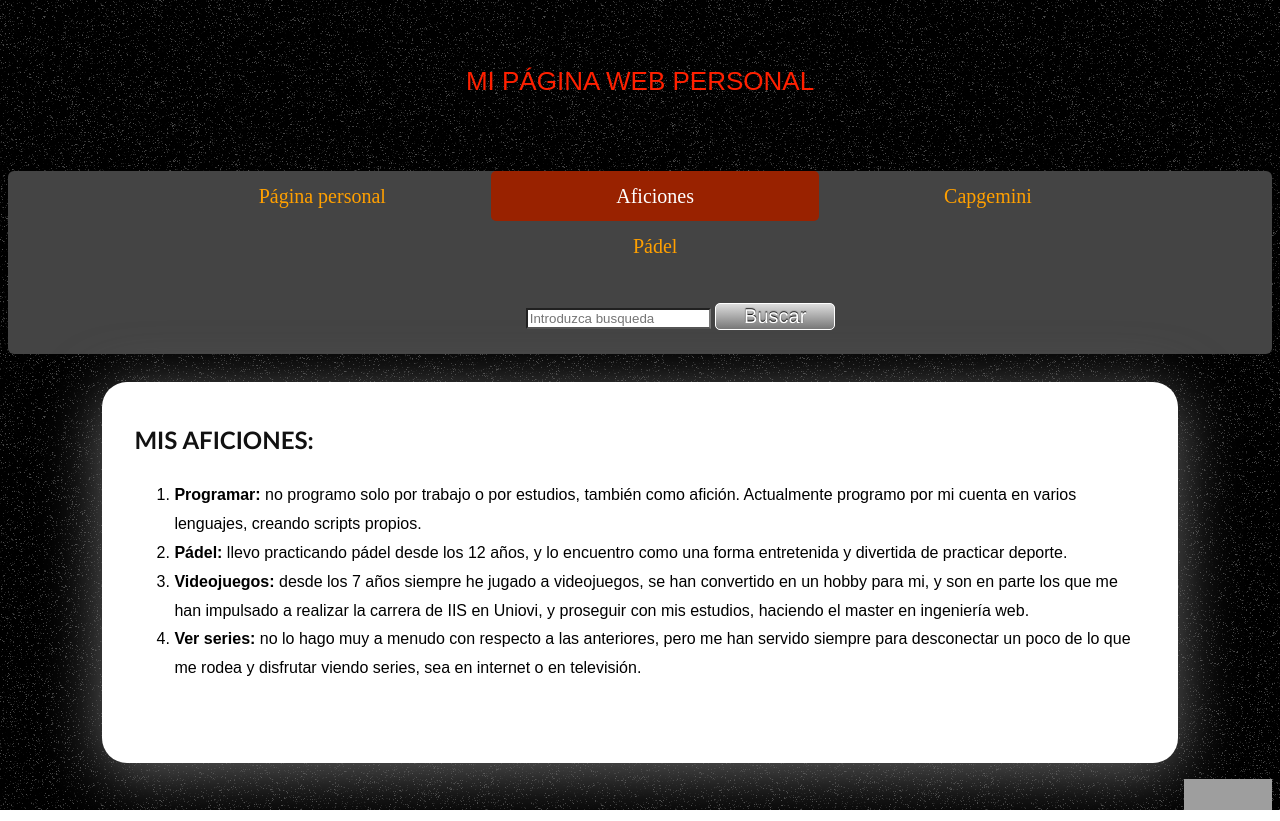
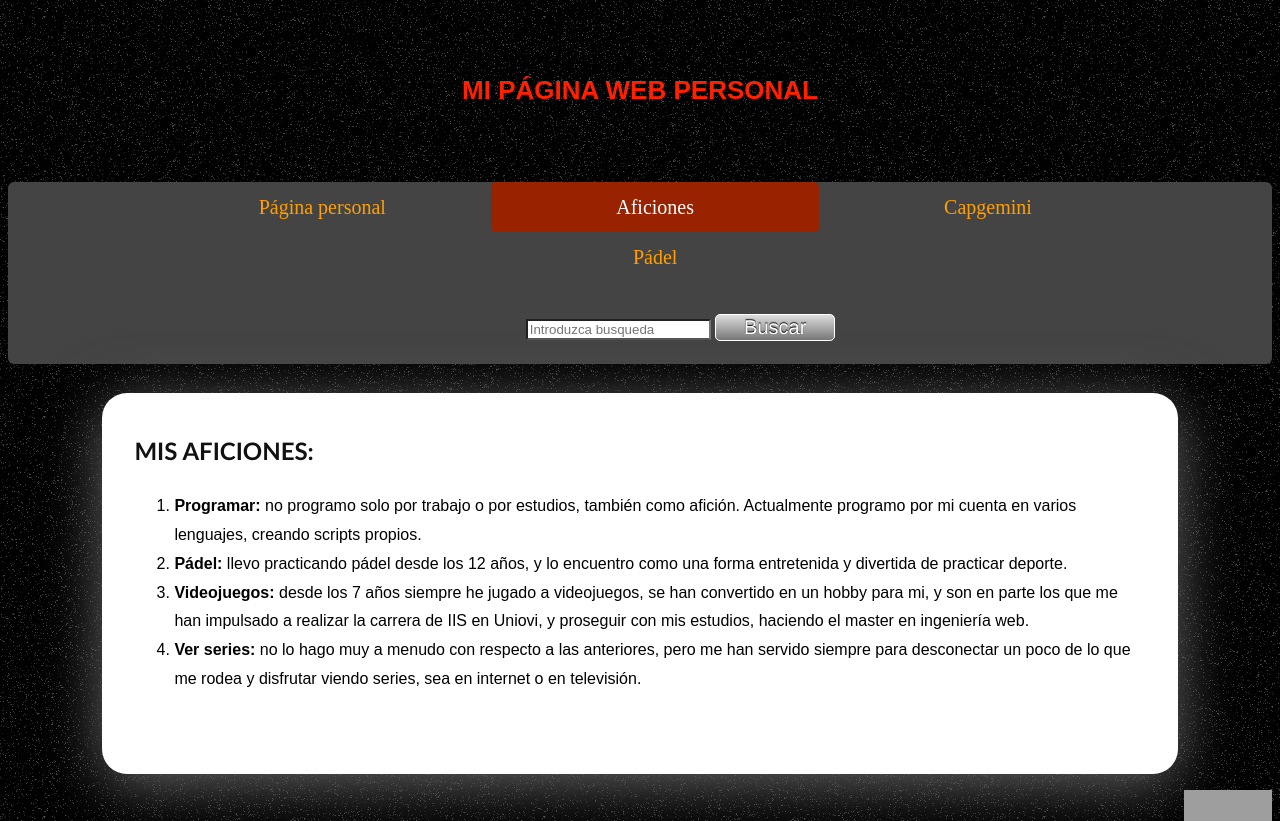
Before and after one commit to UO250788/webusabilidad, a plain HTML site: page aficiones.html in a window 1280 px wide. Shown: the top 821 px of the page. Drawn offline with nearby package versions, Linux system fonts and the light colour scheme; grey boxes are pictures that could not be loaded.

Commit message:
Cambios h1

```diff
--- a/aficiones.html
+++ b/aficiones.html
@@ -14,7 +14,7 @@
 </head>
 
 <body>
-    <header>Mi Página Web Personal</header>
+    <h1>Mi Página Web Personal</h1>
 
         <nav>
             <ul>
--- a/estilo.css
+++ b/estilo.css
@@ -22,7 +22,7 @@ h2 {
       text-transform: uppercase;
 }
 
-header {
+h1 {
       font-family: Arial, "Helvetica Neue", Helvetica, sans-serif;
       color: #ff2000;
       background-color: rgba(123, 123, 123, 0);
```
Also changed, not shown: capgemini.html (+1 -1 lines), index.html (+1 -1 lines), padel.html (+1 -1 lines).
